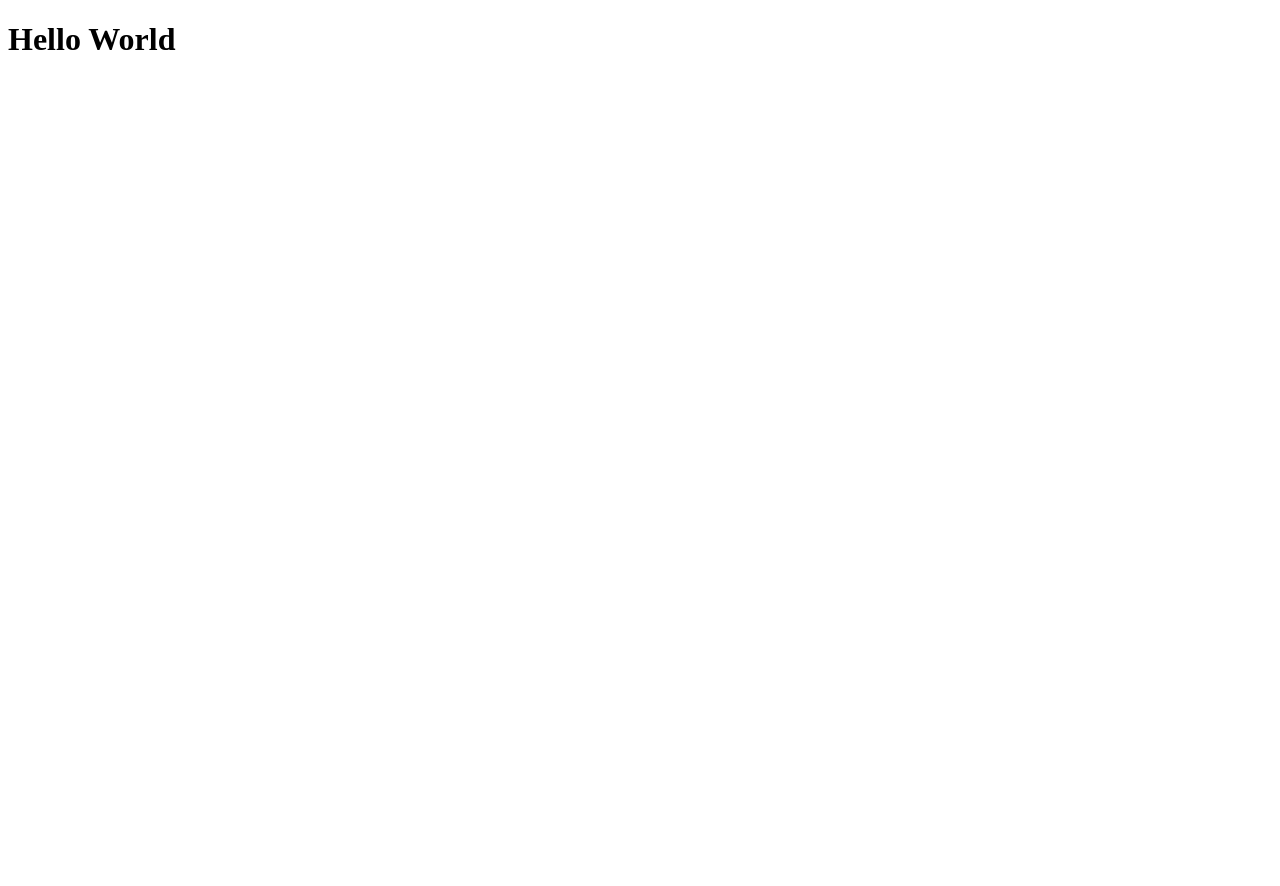
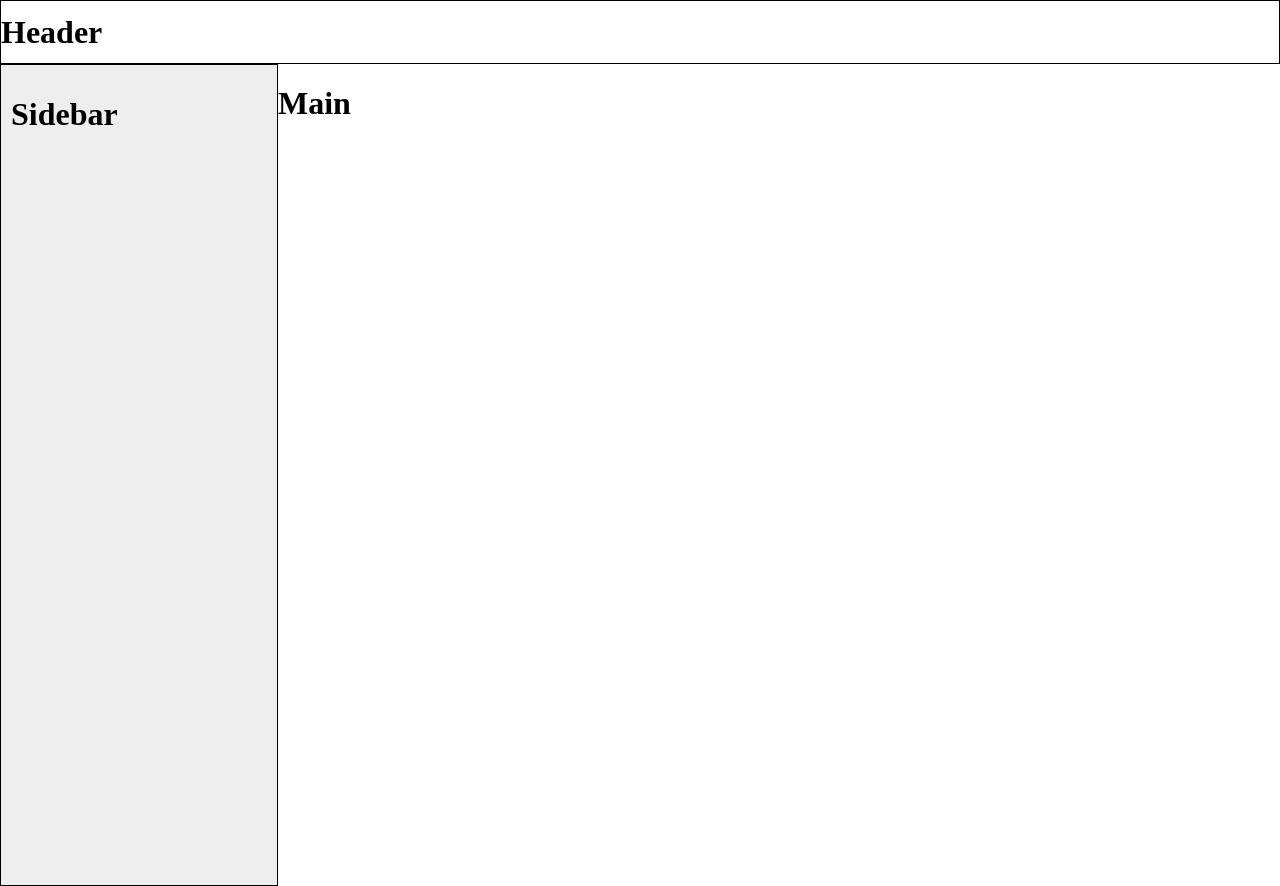
Before and after one commit to AngyDev/custom-3D, a React app: page / in a window 1280 px wide. Before the commit the page ends 800 px from the top, so only its background shows below. Built offline with nearby package versions, Linux system fonts and the light colour scheme.

Commit message:
[FEAT] add components to the app file

```diff
--- a/src/features/App/App.js
+++ b/src/features/App/App.js
@@ -1,9 +1,16 @@
 import React from 'react';
+import Header from '../../components/Header/Header';
+import Main from '../../components/Main/Main';
+import Sidebar from '../../components/Sidebar/Sidebar';
 
 export default function App() {
     return (
         <div>
-            <h1>Hello World</h1>
+            <Header />
+            <div className="flex">
+                <Sidebar />
+                <Main />
+            </div>
         </div>
     )
 }
--- a/src/index.js
+++ b/src/index.js
@@ -1,5 +1,6 @@
 import React from "react";
 import ReactDOM from "react-dom";
 import App from "./features/App/App";
+import "./assets/styles/index.scss";
 
 ReactDOM.render(<App />, document.getElementById("root"));
```
